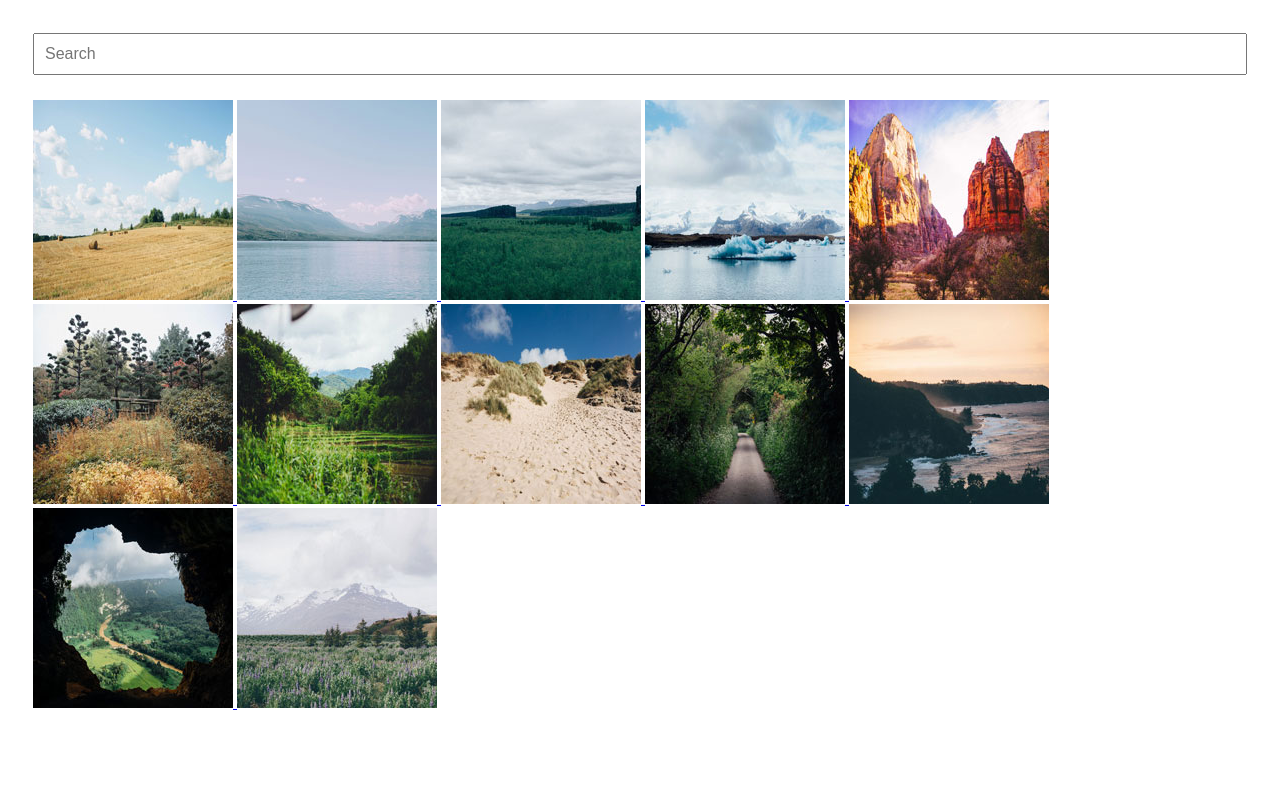
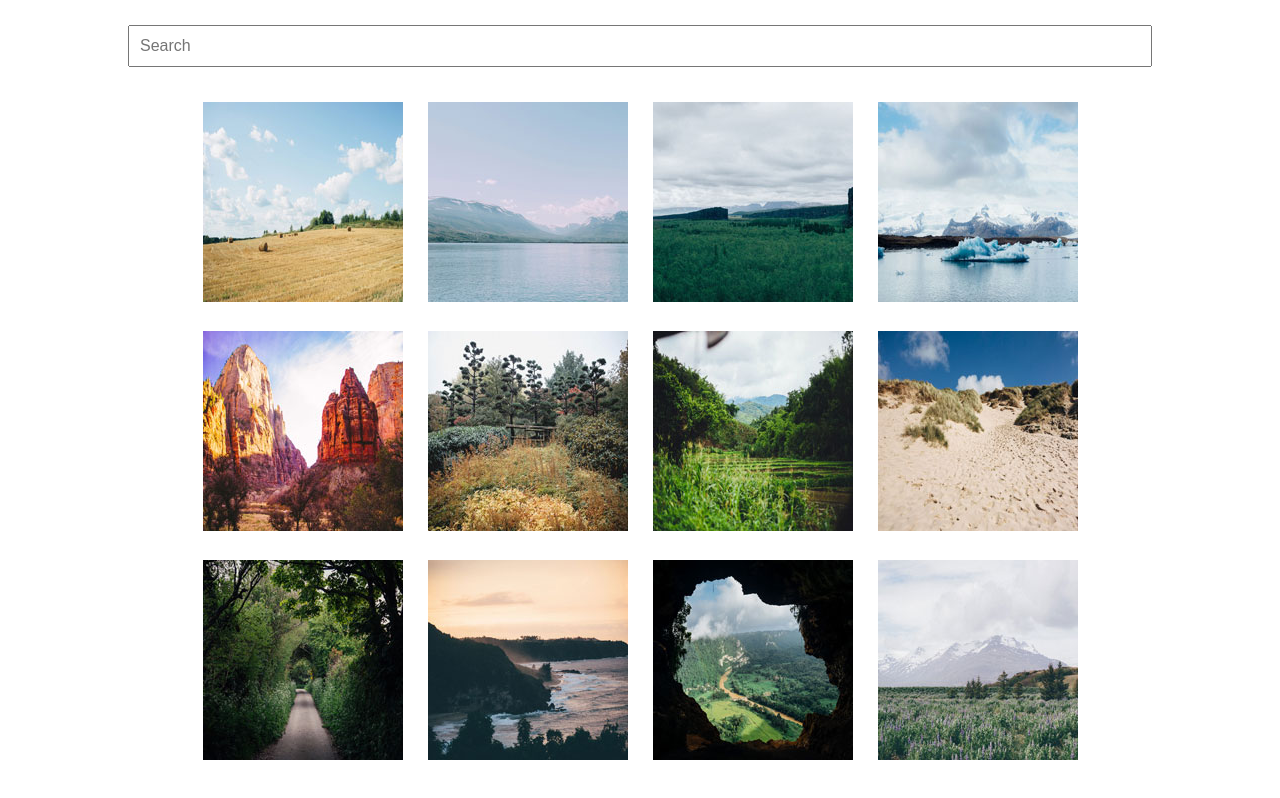
Before and after one commit to Estiicastillo/TTH-pro-5, a plain HTML site: page index.html in a window 1280 px wide. Drawn offline with Linux system fonts and the light colour scheme; files whose address does not match are found by name.

Commit message:
Add files via upload
new update

```diff
--- a/css/style.css
+++ b/css/style.css
@@ -1,28 +1,32 @@
-body{
-padding: 25px;
-}
+* {
+    box-sizing: border-box;
+  }
 
+  body {
+    max-width: 1024px;
+    margin: 0 auto;
+  }
 
-.container{
+  a {
+    text-decoration: none;
+  }
 
-display: flex;
-flex-direction:column;
-
-}
-.container img{
-height: auto;
-width: 100%;
-margin-bottom: 25px;
-
-}
-input{
+  input {
     width: 100%;
     padding: 10px;
     box-sizing: border-box;
-    margin-bottom: 25px;
+    margin: 25px auto;
     font-size: 16px;
-}
-input:placeholder{
-font-size: 16px;
+  }
 
-}
+  input::placeholder {
+    font-size: 16px;
+  }
+
+  .gallery {
+    display: grid;
+    grid-template-columns: repeat(auto-fill, minmax(200px, max-content));
+    justify-content: center;
+    gap: 25px;
+    margin: 10px auto
+  }
```
